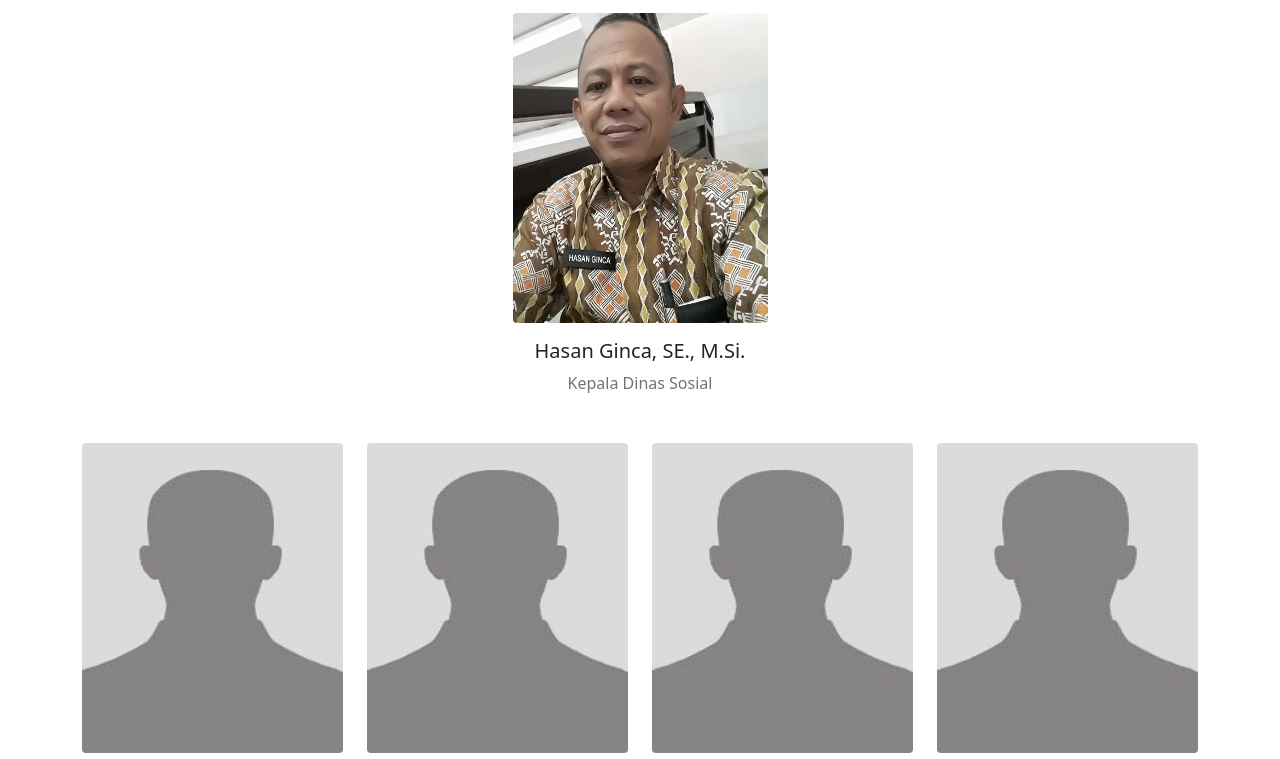
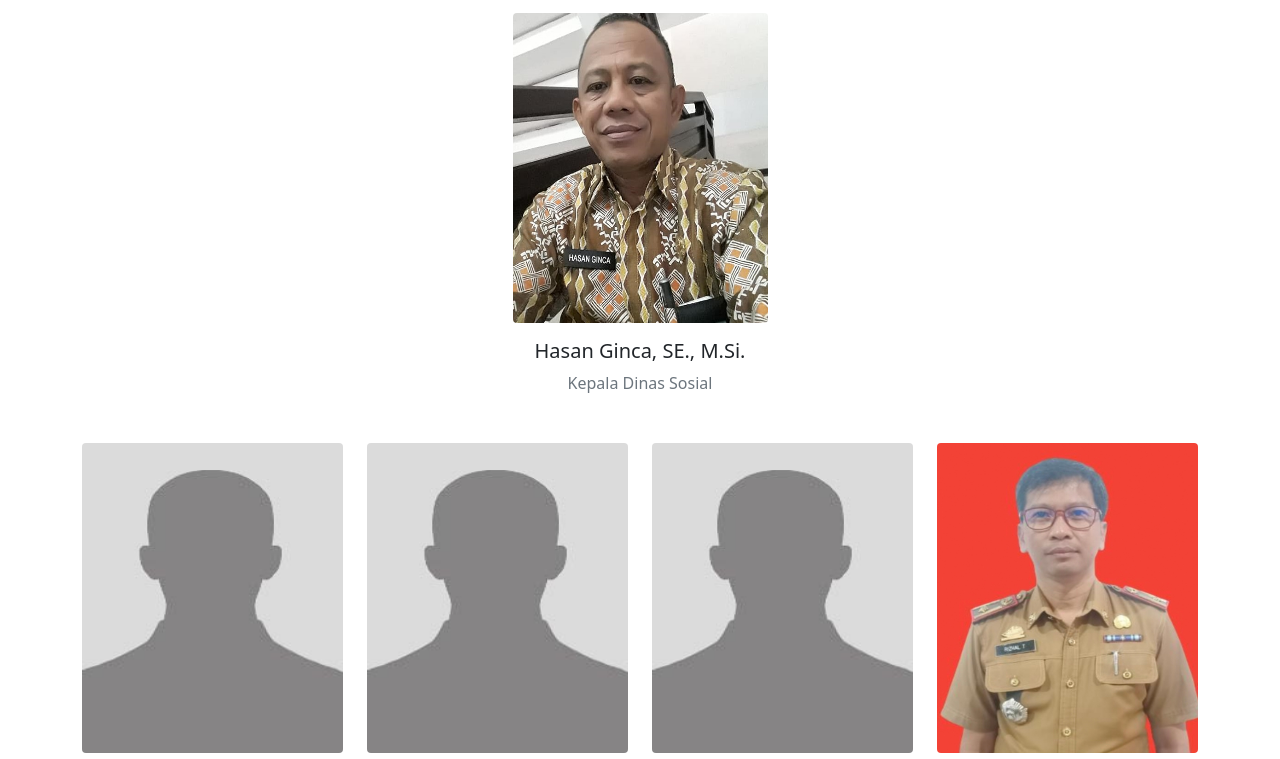
Before and after one commit to nurfaidah17/sistem-informasi-dinsos-parepare, a plain HTML site: page profil/profil-pejabat.html in a window 1280 px wide. Shown: the part 193-952 px from the top of the page. Drawn offline with Linux system fonts and the light colour scheme.

Commit message:
menambahkan foto pejabat

```diff
--- a/profil/profil-pejabat.html
+++ b/profil/profil-pejabat.html
@@ -137,7 +137,7 @@
           </div>
           <div class="col-12 col-md-6 col-lg-3">
             <div class="card mb-lg-3 mb-md-3">
-              <img src="../img/profil/ask-image.png" class="card-img-top rounded" alt="foto-kabid">
+              <img src="../img/profil/5. H. Rizhal. T, S.E..jpg" class="card-img-top rounded" alt="foto-kabid">
               <div class="card-body text-center">
                 <h5 class="card-title">H. Rizhal. T, S.E.</h5>
                 <p class="text-muted">Kabid Pemberdayaan Sosial & Penanganan Fakir Miskin</p>
```
Also changed, not shown: img/profil/5. H. Rizhal. T, S.E..jpg (added).
